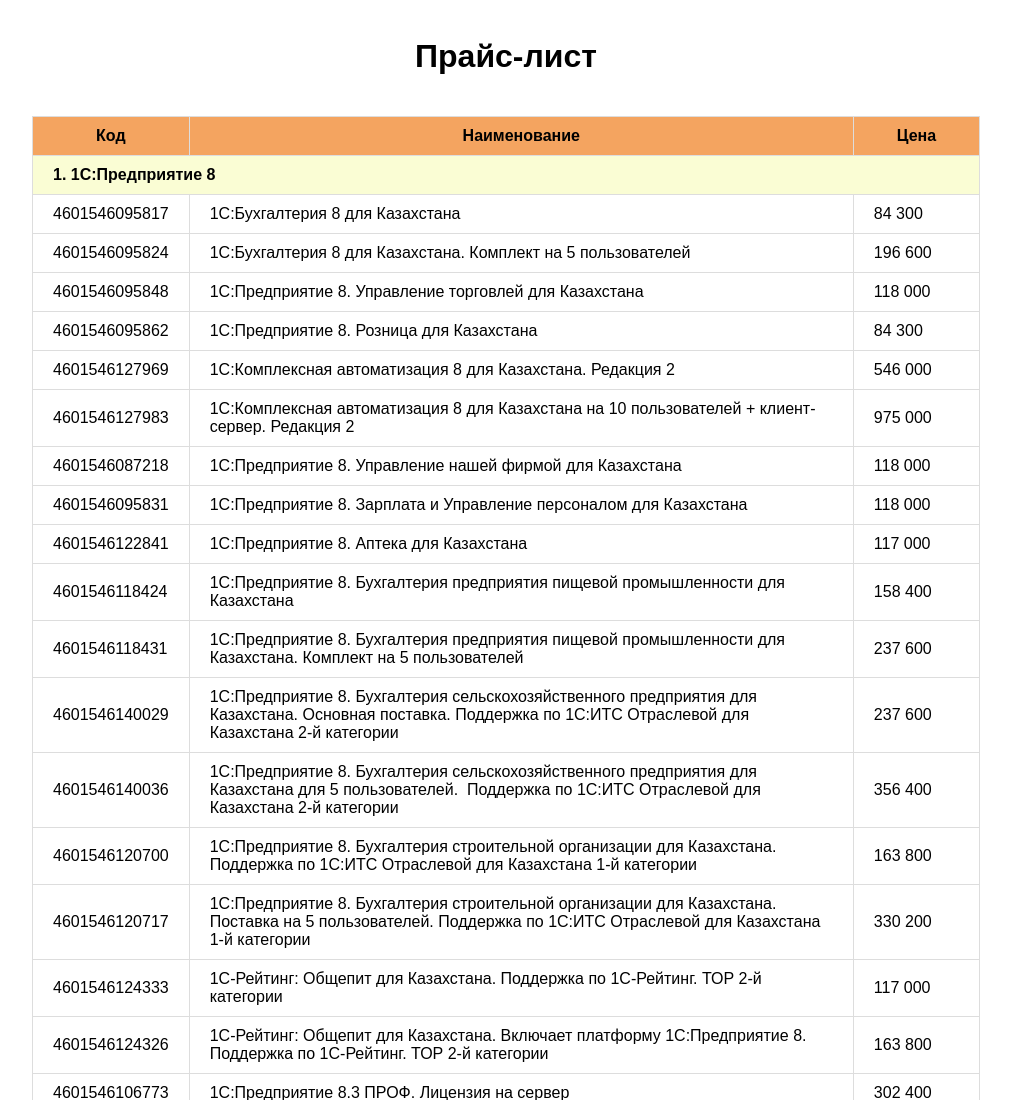
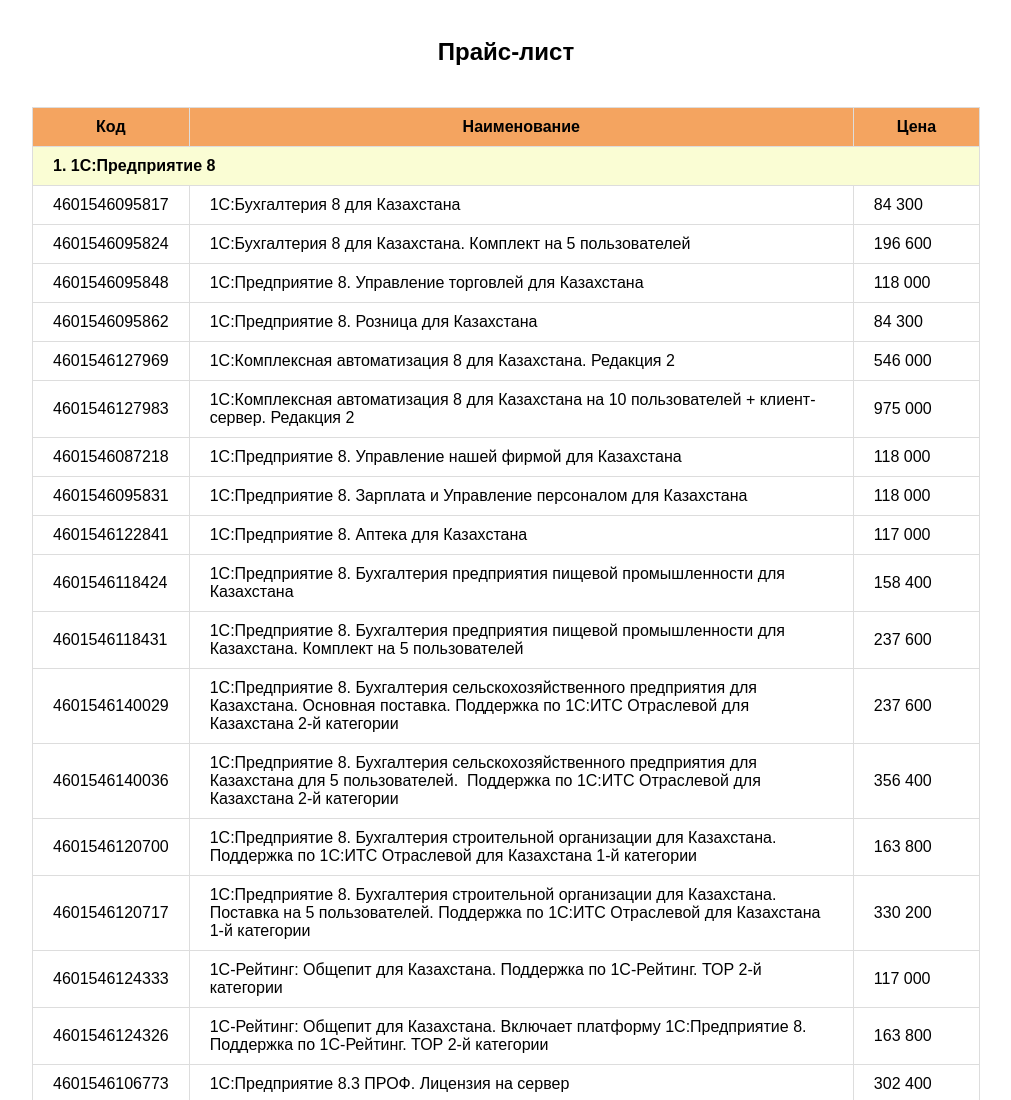
Before and after one commit to gemsk2018/gemskprice, a plain HTML site: page index.html in a window 1280 px wide. Shown: the top 1100 px of the page, without its empty margins (134-1145 px from the left). Drawn offline with Linux system fonts and the light colour scheme.

Commit message:
Update index.html

```diff
--- a/index.html
+++ b/index.html
@@ -92,7 +92,7 @@
 
 <body>
     <!-- Заголовок -->
-    <h1>Прайс-лист</h1>
+    <h1 style="font-size: 24px;">Прайс-лист</h1>
 
     <!-- Таблица -->
     <table>
```
